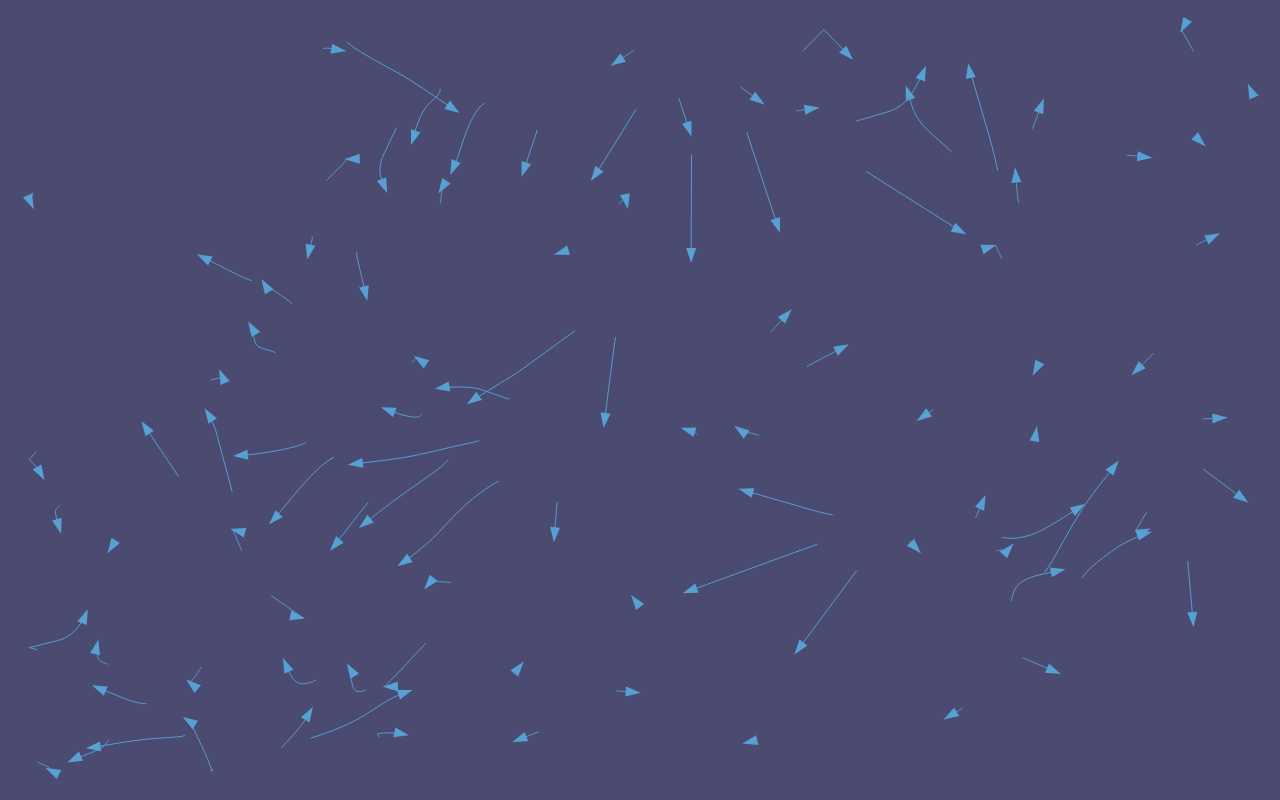
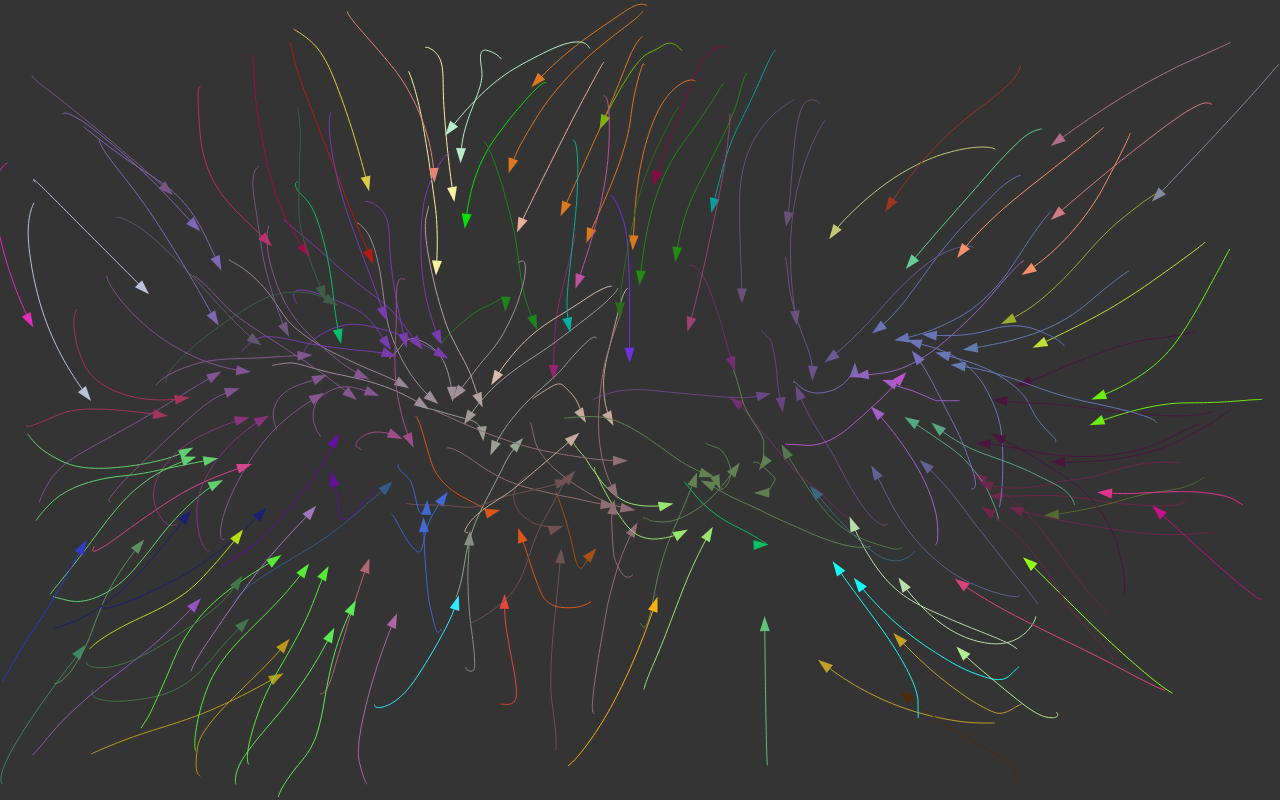
Before and after one commit to imFernandes23/Boids_JS, a plain HTML site: page index.html in a window 1280 px wide. Drawn offline with Linux system fonts and the light colour scheme; animation ran at ten frames a second.

Commit message:
all rules and colors

```diff
--- a/Boids.js
+++ b/Boids.js
@@ -2,14 +2,16 @@ const canvas = document.getElementById('canvas');
 const context = canvas.getContext('2d');
 const Boids = [];
 const abruptCurveForce = 0.7;
-const margin = 30;
-const numBoids = 100;
+const margin = 300;
+const numBoids = 200;
 const drawTrail = true;
-const tailRange = 30
-const rangeVision = 50;
-const separationForce = 0.1;
+const tailRange = 50
+const rangeVision = 60;
+const separationForce = 0.18;
 const aligmentForce = 0.1;
+const cohesionForce = 0.1;
 const maxSpeed = 5;
+const force = 0.1;
 
 //Resizable Canvas
 
@@ -30,30 +32,35 @@ class Boid{
         this.vx = Math.random() * 2 - 1;
         this.vy = Math.random() * 2 - 1;
         this.history = [];
+        this.rgb = [Math.random() * 255, Math.random() * 255, Math.random() * 255]
+        this.adaptive = [Math.random() * 100]
     }
 
     update(Array) {
         this.addTrace()
-        this.moveAndColide()
         this.separation(Array)
         this.alignment(Array)
+        this.cohesion(Array)
         this.speedControl()
+        this.moveAndColide()
+        this.recolor(Array)
     }
 
     moveAndColide(){
+
         if(this.x < margin){
-            this.vx *= -1.1;
+            this.vx += force;
         }
         if(this.x > canvas.width - margin){
-            this.vx *= -1.1;
+            this.vx -= force;
         }
         this.x += this.vx;
 
         if(this.y < margin){
-            this.vy *= -1.;
+            this.vy += force;
         }
         if(this.y > canvas.height - margin){
-            this.vy *= -1.1;
+            this.vy -= force;
         }
         this.y += this.vy;
     }
@@ -116,11 +123,67 @@ class Boid{
         }
     }
 
+    cohesion(Boids){
+        let sumX = 0,
+        sumY = 0,
+        count = 0;
+
+        for(const boid of Boids){
+            let d = getDistance(this.x, this.y, boid.x, boid.y);
+            if(d !== 0 && d < rangeVision){
+                sumX += boid.x;
+                sumY += boid.y;
+                count++;
+            }
+        }
+
+        //centro de massa
+
+        if(count > 0 ){
+            let centerX = sumX / count;
+            let centerY = sumY / count;
+
+            let dx = centerX - this.x;
+            let dy = centerY - this.y;
+
+            let angle = Math.atan2(dy,dx);
+            this.vx += Math.cos(angle) * cohesionForce;
+            this.vy += Math.sin(angle) * cohesionForce;
+        }
+    }
+
+    recolor(Boids){
+        let r = 0,
+            g = 0,
+            b = 0,
+            count = 0;
+
+        for(const boid of Boids){
+            let d = getDistance(this.x, this.y, boid.x, boid.y);
+            if(d !== 0 && d < rangeVision/2){
+                r += boid.rgb[0];
+                g += boid.rgb[1];
+                b += boid.rgb[2];
+                count++;
+            }
+        }
+
+        if(count > 0 && this.adaptive > 3){
+            let rgb = [
+                r / count,
+                g / count,
+                b / count
+            ]
+
+            this.rgb = rgb;
+        }
+    }
+
     draw(canvas){
         canvas.translate(this.x, this.y);
         canvas.rotate(Math.atan2(this.vy, this.vx));
         canvas.translate(-this.x, -this.y);
-        canvas.fillStyle = '#56A0D4';
+        canvas.fillStyle = 'rgb('+this.rgb[0]+','+this.rgb[1]+','+this.rgb[2]+')'
         canvas.beginPath();
         canvas.moveTo(this.x, this.y);
         canvas.lineTo(this.x - 15, this.y + 5);
@@ -130,7 +193,7 @@ class Boid{
         canvas.setTransform(1,0,0,1,0,0);
 
         if(drawTrail){
-            canvas.strokeStyle = '#56A0D4';
+            canvas.strokeStyle = 'rgb('+this.rgb[0]+','+this.rgb[1]+','+this.rgb[2]+')';
             canvas.beginPath();
             canvas.moveTo(this.history[0][0], this.history[0][1]);
             for (const point of this.history){
@@ -165,8 +228,8 @@ function getDistance(x1,y1,x2,y2){
 //Adicionar boids ao array
 
 for(let i = 0; i < numBoids; i++){
-    const x = getRandomNUmber(margin, canvas.width - margin);
-    const y = getRandomNUmber(margin, canvas.height - margin);
+    const x = getRandomNUmber(0, canvas.width );
+    const y = getRandomNUmber(0, canvas.height );
     Boids.push(new Boid(x, y));
 }
 
@@ -179,7 +242,6 @@ function animate(){
         boid.update(Boids);
         boid.draw(context);
     }
-    console.log(Boids)
 
     requestAnimationFrame(animate)
 }
--- a/style.css
+++ b/style.css
@@ -11,5 +11,5 @@ body, html{
 
 #canvas{
     display: block;
-    background-color: rgba(30, 29, 78, 0.795);
+    background-color: rgba(0, 0, 0, 0.795);
 }
```
